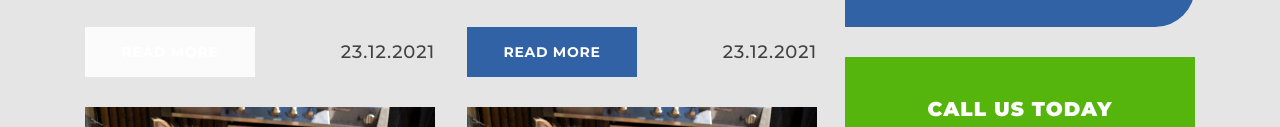
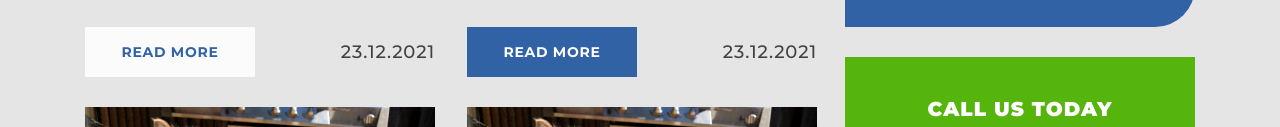
Before and after one commit to SergeyV-108/Spring-City, a plain HTML site: page blog.html in a window 1280 px wide. In both pictures the pointer is over the link 170 px from the left and 400 px from the top of the page. Shown: the part 348-475 px from the top of the page. Drawn offline with nearby package versions, Linux system fonts and the light colour scheme.

Commit message:
Update style.css

```diff
--- a/css/style.css
+++ b/css/style.css
@@ -2720,6 +2720,7 @@ body {
 }
 
 .item-blogs__link:hover {
+  color: #3162a6;
   background: rgba(255, 255, 255, 0.85);
 }
 
```
